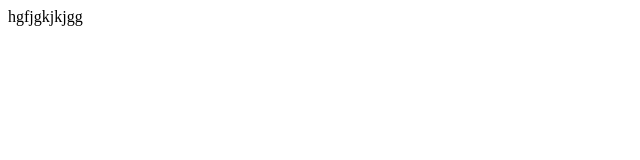
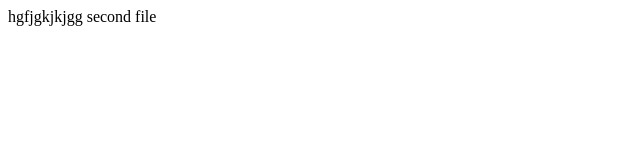
Before and after one commit to Andrei-Churshin/test, a plain HTML site: page index.html in a window 1280 px wide. Shown: the full height of the page, 0-640 px from the left. Drawn offline with Linux system fonts and the light colour scheme.

Commit message:
add changes to commit 1

```diff
--- a/index.html
+++ b/index.html
@@ -7,5 +7,6 @@
 </head>
 <body>
   hgfjgkjkjgg
+  second file
 </body>
 </html>
```
